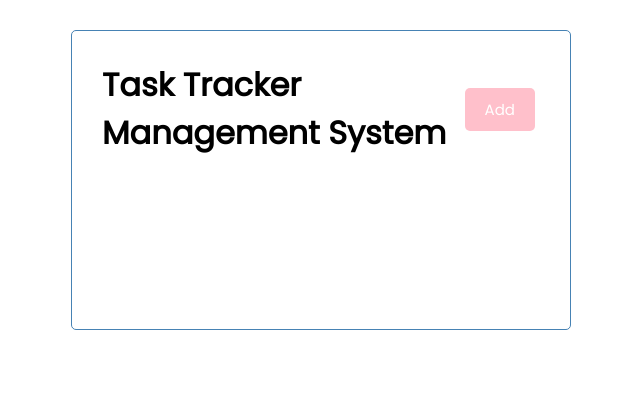
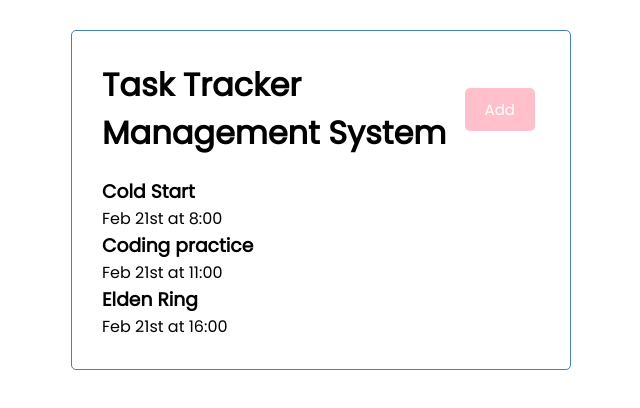
Before and after one commit to seinizumita/AnuglarTaskManager, an Angular app in the folder angular-crash/: page / in a window 1280 px wide. Shown: the top 408 px of the page, without its empty margins (319-959 px from the left). Built offline with nearby package versions, Linux system fonts and the light colour scheme.

Commit message:
adding tasks

```diff
--- /dev/null
+++ b/angular-crash/src/app/Task.ts
@@ -0,0 +1,6 @@
+export interface Task{
+    id?: number;
+    text: string;
+    day: string;
+    reminder: boolean;
+}
--- a/angular-crash/src/app/app.component.html
+++ b/angular-crash/src/app/app.component.html
@@ -1,3 +1,4 @@
 <div class="container">
 <app-header></app-header>
+<app-tasks></app-tasks>
 </div>
--- a/angular-crash/src/app/app.module.ts
+++ b/angular-crash/src/app/app.module.ts
@@ -4,12 +4,16 @@
 import { AppComponent } from './app.component';
 import { ButtonComponent } from './components/button/button.component';
 import { HeaderComponent } from './components/header/header.component';
+import { TasksComponent } from './components/tasks/tasks.component';
+import { TaskItemComponent } from './components/task-item/task-item.component';
 
 @NgModule({
   declarations: [
     AppComponent,
     ButtonComponent,
-    HeaderComponent
+    HeaderComponent,
+    TasksComponent,
+    TaskItemComponent
   ],
   imports: [
     BrowserModule
--- /dev/null
+++ b/angular-crash/src/app/components/task-item/task-item.component.html
@@ -0,0 +1,4 @@
+<div class="task">
+    <h3>{{task.text}}</h3>
+    <p>{{task.day}}</p>
+</div>
--- /dev/null
+++ b/angular-crash/src/app/components/task-item/task-item.component.ts
@@ -0,0 +1,17 @@
+import { Component, OnInit, Input } from '@angular/core';
+import { Task } from 'src/app/Task';
+
+@Component({
+  selector: 'app-task-item',
+  templateUrl: './task-item.component.html',
+  styleUrls: ['./task-item.component.css']
+})
+export class TaskItemComponent implements OnInit {
+  @Input() task!: Task
+
+  constructor() { }
+
+  ngOnInit(): void {
+  }
+
+}
--- /dev/null
+++ b/angular-crash/src/app/components/tasks/tasks.component.html
@@ -0,0 +1 @@
+<app-task-item *ngFor="let task of tasks" [task]="task"></app-task-item>
--- /dev/null
+++ b/angular-crash/src/app/components/tasks/tasks.component.ts
@@ -0,0 +1,18 @@
+import { Component, OnInit } from '@angular/core';
+import { TASKS } from 'src/app/mock-tasks';
+import { Task } from 'src/app/Task';
+
+@Component({
+  selector: 'app-tasks',
+  templateUrl: './tasks.component.html',
+  styleUrls: ['./tasks.component.css']
+})
+export class TasksComponent implements OnInit {
+  tasks: Task[] = TASKS;
+
+  constructor() { }
+
+  ngOnInit(): void {
+  }
+
+}
--- /dev/null
+++ b/angular-crash/src/app/mock-tasks.ts
@@ -0,0 +1,23 @@
+import { Task } from "./Task"
+
+export const TASKS: Task[] = [
+    {
+        id:1,
+        text: 'Cold Start',
+        day: 'Feb 21st at 8:00',
+        reminder: true
+    },
+    {
+        id:2,
+        text: 'Coding practice',
+        day: 'Feb 21st at 11:00',
+        reminder: true
+    },
+    {
+        id:3,
+        text: 'Elden Ring',
+        day: 'Feb 21st at 16:00',
+        reminder: true
+    },
+
+]
```
Also changed, not shown: angular-crash/src/app/components/task-item/task-item.component.css (added), angular-crash/src/app/components/tasks/tasks.component.css (added), 2 other files (tests, documents, lock files or other folders).
